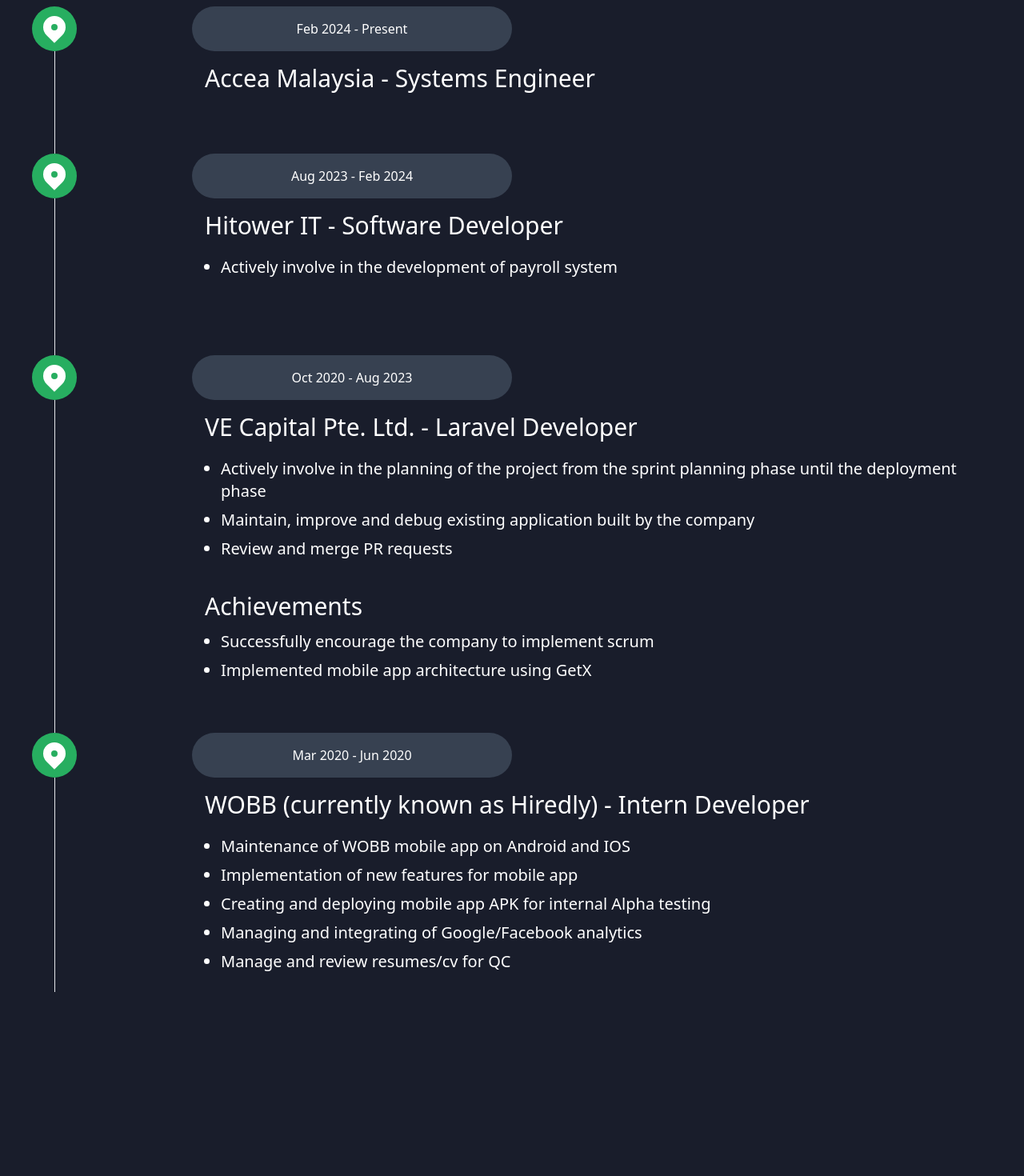
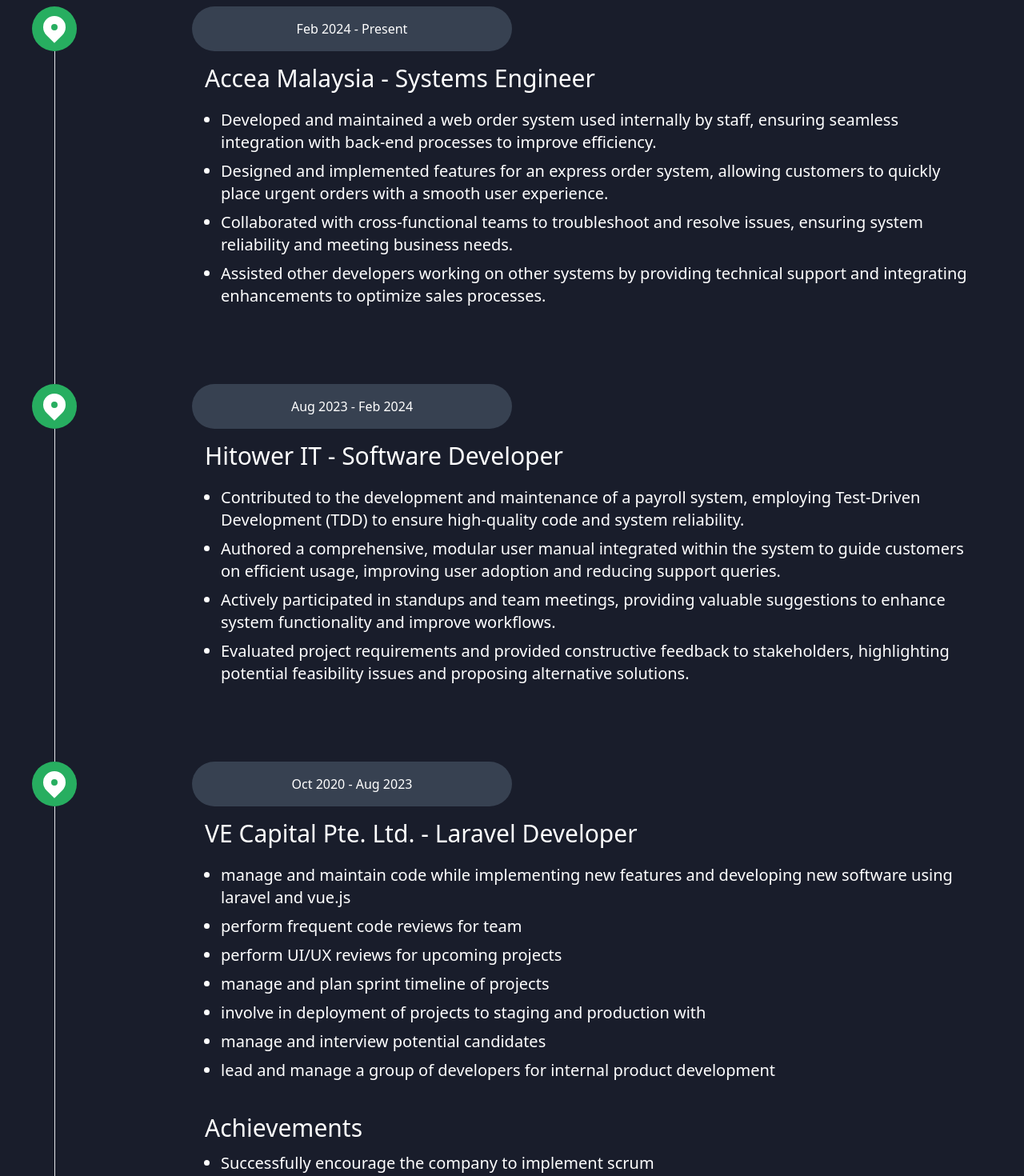
Before and after one commit to MarcusLEK/Marcus-Loo, a Nuxt app: page / in a window 1280 px wide. Shown: the part 1700-3170 px from the top of the page at 80% size. Built offline with nearby package versions, Linux system fonts and the light colour scheme.

Commit message:
update experiences

```diff
--- a/components/ContactMe.vue
+++ b/components/ContactMe.vue
@@ -69,11 +69,11 @@
 						>
 					</a>
 					<a
-						href="https://drive.google.com/file/d/1xE88OEMRAZXU4hIU8tpLuXj1ZIV_bydz/view?usp=sharing"
+						href="https://drive.google.com/file/d/1Ox8wQp4a7gbYNb7cK1CW6H47rcqGTO7R/view?usp=sharing"
 						target="_blank"
 						class="text-xl text-center text-white font-semibold border-2 rounded-full p-5 cursor-pointer hover:border-goGreen transition ease-in-out delay-100 hover:-translate-y-1 hover:scale-110 hover:bg-goGreen duration-300"
 					>
-						Download CV
+						Download Resume
 					</a>
 				</div>
 			</div>
--- a/components/Experiences.vue
+++ b/components/Experiences.vue
@@ -39,6 +39,34 @@
 								>Accea Malaysia - Systems Engineer</a
 							>
 						</div>
+						<div class="block ml-5 mb-10">
+							<ul class="list-disc">
+								<li class="mb-2">
+									Developed and maintained a web order system
+									used internally by staff, ensuring seamless
+									integration with back-end processes to
+									improve efficiency.
+								</li>
+								<li class="mb-2">
+									Designed and implemented features for an
+									express order system, allowing customers to
+									quickly place urgent orders with a smooth
+									user experience.
+								</li>
+								<li class="mb-2">
+									Collaborated with cross-functional teams to
+									troubleshoot and resolve issues, ensuring
+									system reliability and meeting business
+									needs.
+								</li>
+								<li class="mb-2">
+									Assisted other developers working on other
+									systems by providing technical support and
+									integrating enhancements to optimize sales
+									processes.
+								</li>
+							</ul>
+						</div>
 					</div>
 				</div>
 			</div>
@@ -79,18 +107,31 @@
 						<div class="block ml-5 mb-10">
 							<ul class="list-disc">
 								<li class="mb-2">
-									Actively involve in the development of
-									payroll system
+									Contributed to the development and
+									maintenance of a payroll system, employing
+									Test-Driven Development (TDD) to ensure
+									high-quality code and system reliability.
+								</li>
+								<li class="mb-2">
+									Authored a comprehensive, modular user
+									manual integrated within the system to guide
+									customers on efficient usage, improving user
+									adoption and reducing support queries.
+								</li>
+								<li class="mb-2">
+									Actively participated in standups and team
+									meetings, providing valuable suggestions to
+									enhance system functionality and improve
+									workflows.
+								</li>
+								<li class="mb-2">
+									Evaluated project requirements and provided
+									constructive feedback to stakeholders,
+									highlighting potential feasibility issues
+									and proposing alternative solutions.
 								</li>
 							</ul>
 						</div>
-
-						<!-- <div class="text-3xl mb-3">Achievements</div>
-										<div class="block ml-5">
-										<ul class="list-disc">
-											<li class="mb-2">-</li>
-										</ul>
-									</div> -->
 					</div>
 				</div>
 			</div>
@@ -131,16 +172,29 @@
 						<div class="block ml-5 mb-10">
 							<ul class="list-disc">
 								<li class="mb-2">
-									Actively involve in the planning of the
-									project from the sprint planning phase until
-									the deployment phase
+									manage and maintain code while implementing
+									new features and developing new software
+									using laravel and vue.js
 								</li>
 								<li class="mb-2">
-									Maintain, improve and debug existing
-									application built by the company
+									perform frequent code reviews for team
 								</li>
 								<li class="mb-2">
-									Review and merge PR requests
+									perform UI/UX reviews for upcoming projects
+								</li>
+								<li class="mb-2">
+									manage and plan sprint timeline of projects
+								</li>
+								<li class="mb-2">
+									involve in deployment of projects to staging
+									and production with
+								</li>
+								<li class="mb-2">
+									manage and interview potential candidates
+								</li>
+								<li class="mb-2">
+									lead and manage a group of developers for
+									internal product development
 								</li>
 							</ul>
 						</div>
--- a/components/Introduction.vue
+++ b/components/Introduction.vue
@@ -11,7 +11,7 @@
 				>Software Engineer</span
 			>
 			<a
-				href="https://drive.google.com/file/d/1xE88OEMRAZXU4hIU8tpLuXj1ZIV_bydz/view?usp=sharing"
+				href="https://drive.google.com/file/d/1Ox8wQp4a7gbYNb7cK1CW6H47rcqGTO7R/view?usp=sharing"
 				target="_blank"
 				class="col-span-12 md:col-span-1 md:col-start-2 text-xl text-center text-white font-semibold border-2 rounded-full p-5 cursor-pointer hover:border-goGreen transition ease-in-out delay-100 hover:-translate-y-1 hover:scale-110 hover:bg-goGreen duration-300"
 			>
```
